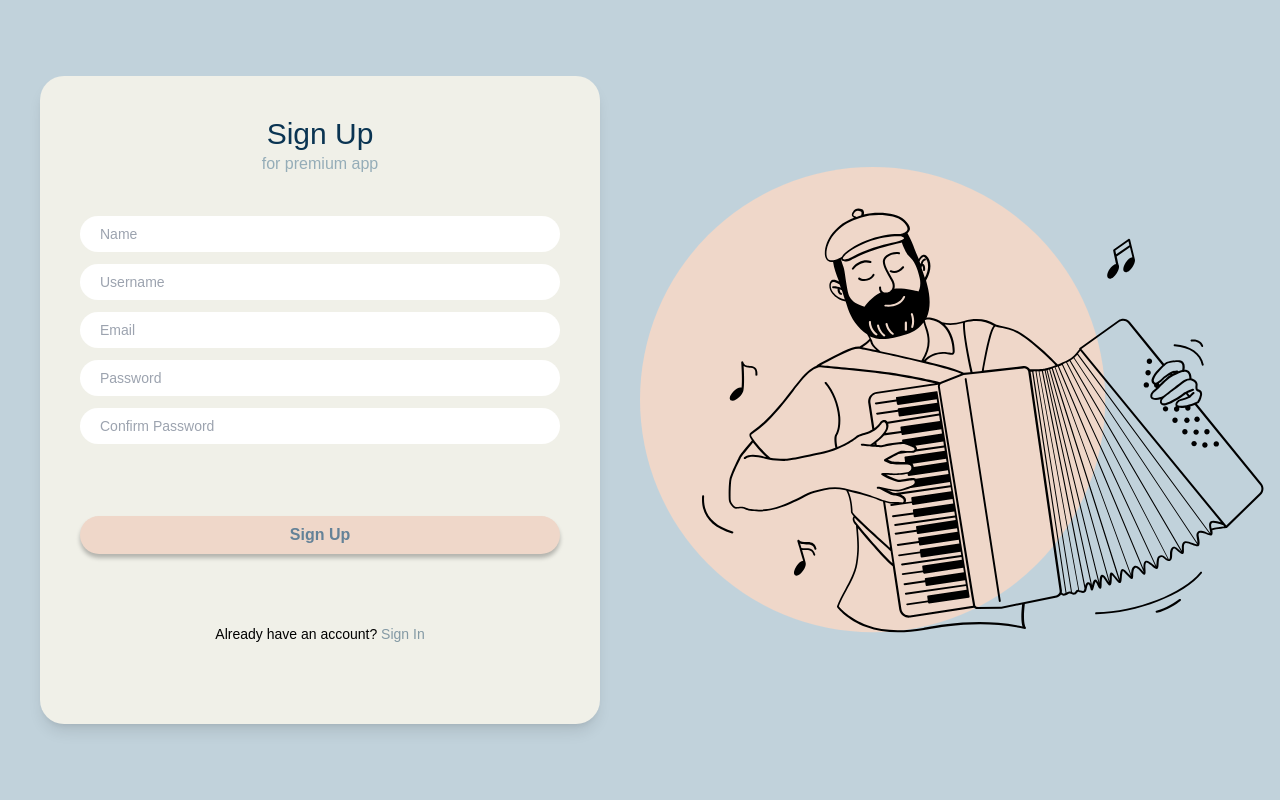
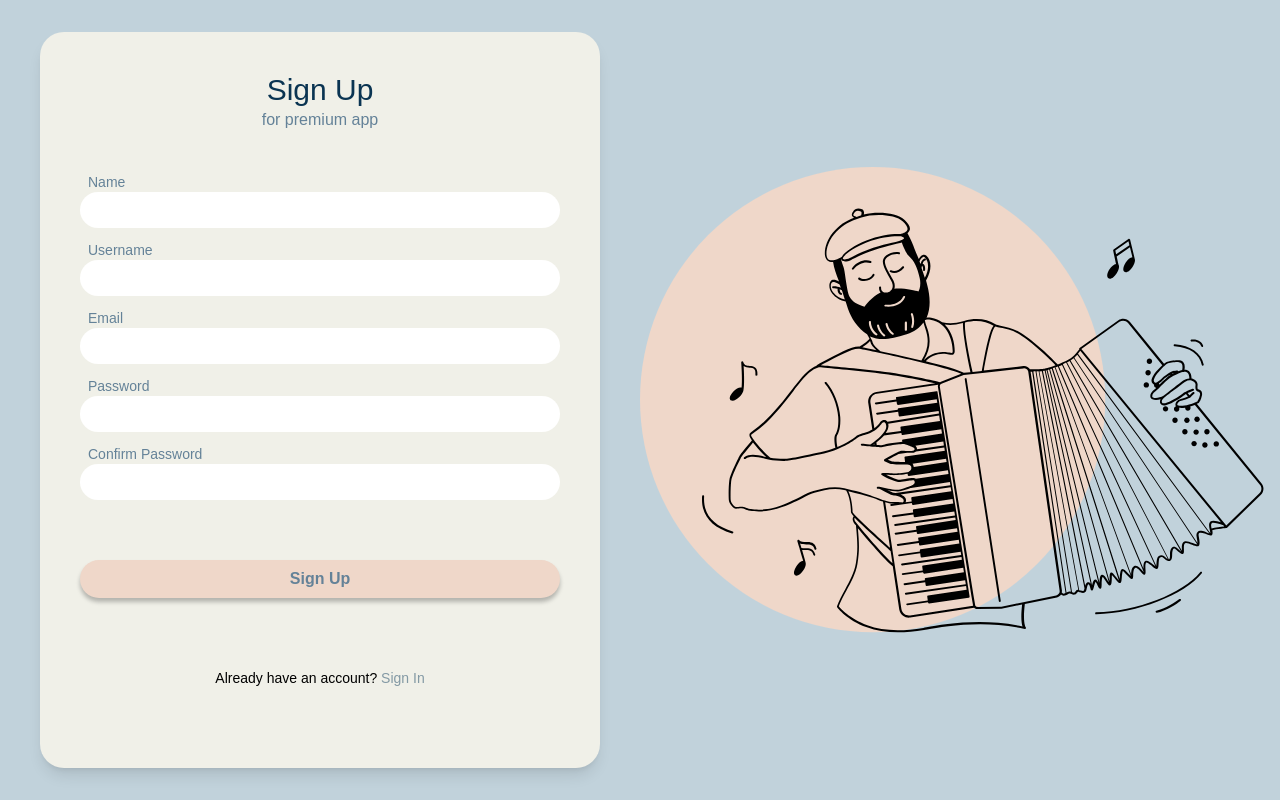
Before and after one commit to IF3110-2023-02-37/premium-app, a React (Vite) app: page /register in a window 1280 px wide. Built offline with nearby package versions, Linux system fonts and the light colour scheme.

Commit message:
rest register

```diff
--- a/src/pages/Register/Register.tsx
+++ b/src/pages/Register/Register.tsx
@@ -1,4 +1,78 @@
+import { ChangeEvent, FormEvent, useState } from "react"
+
+interface FormRegister {
+  displayName : string;
+  username: string;
+  email: string;
+  password: string;
+  confirmPassword: string;
+}
+
 export default function Register() {
+  const [formData, setFormData] = useState<FormRegister> ({
+    displayName: "",
+    username: "",
+    email: "",
+    password: "",
+    confirmPassword: "",
+  });
+
+  const [error, setError] = useState<string>('');
+  // const [success, setSuccess] = useState<string>('');
+
+  const handleInputChange = (e: ChangeEvent<HTMLInputElement>) => {
+    const { name, value } = e.target;
+    setFormData({ ...formData, [name]: value});
+
+  }
+
+
+  const handleSubmit = async (e: FormEvent<HTMLFormElement>) => {
+    e.preventDefault();
+    setError(''); //clear previous error
+    console.log("test")
+
+    if (formData.username.length !== 8) {
+      setError('Username must be 8 characters long');
+      return;
+    }
+
+    // cek username
+    if (formData.password !== formData.confirmPassword) {
+      setError('Password doesn\'t match');
+      return;
+    }
+
+    const data = {
+      username: formData.username,
+      email: formData.email,
+      password: formData.password,
+      displayName: formData.displayName,
+    }
+
+    try {
+      const url = import.meta.env.SERVER_URL;
+      const response = await fetch (`${url}/register`, {
+        method: 'POST',
+        headers: {
+          'Content-Type': 'application/json',
+        },
+        body: JSON.stringify(data),
+      })
+
+      const responseData = await response.json(); // Parse the response data
+      console.log(responseData); // Log the response data from the server
+      if (response.ok) {
+        console.log('Registration successful');
+      } else {
+        setError('Registration failed'); // Handle registration failure
+      }
+    } catch (error) {
+      setError('Api error, registration failed');
+    }
+
+  }
+
   return (
     <>
       <div className="w-screen h-screen bg-blue50 flex flex-row items-center">
@@ -6,13 +80,54 @@ export default function Register() {
         <div className="right-container w-[50%] md:w-full px-10 ">
           <div className="login-container w-full flex flex-col pt-10 text-center rounded-3xl bg-yellow100 min-h-[70vh] shadow-lg">
             <p className="text-3xl text-blue400">Sign Up</p>
-            <p className="text-md text-blue200 mb-5">for premium app</p>
-            <form className="flex flex-col w-full h-full px-10 gap-3 pt-5 pb-10" action="">
-              <input type="text" placeholder="Name" className="px-5 text-sm py-2 rounded-3xl" required/>
-              <input type="text" placeholder="Username" className="px-5 text-sm py-2 rounded-3xl" required/>
-              <input type="email" placeholder="Email" className="px-5 text-sm py-2 rounded-3xl" required/>
-              <input type="password" className="px-5 text-sm py-2 rounded-3xl" placeholder="Password" required/>
-              <input type="password" className="px-5 text-sm py-2 rounded-3xl" placeholder="Confirm Password" required/>
+            <p className="text-md text-blue300 mb-5">for premium app</p>
+            <form onSubmit={handleSubmit} className="flex flex-col w-full h-full px-10 pt-5 pb-10" action="">
+
+              <label htmlFor="displayName" className="self-start text-sm px-2 text-blue300">Name</label>
+              <input
+                type="text"
+                name = "displayName"
+                className="px-5 text-sm py-2 mb-3 rounded-3xl"
+                value={formData.displayName}
+                onChange={handleInputChange}
+                required/>
+
+              <label htmlFor="username" className="self-start text-sm px-2 text-blue300">Username</label>
+              <input
+                type="text"
+                name = "username"
+                className="px-5 text-sm py-2 mb-3 rounded-3xl"
+                value={formData.username}
+                onChange={handleInputChange}
+                required/>
+
+              <label htmlFor="email" className="self-start text-sm px-2 text-blue300">Email</label>
+              <input
+                type="email"
+                name = "email"
+                value={formData.email}
+                onChange={handleInputChange}
+                className="px-5 text-sm py-2 mb-3 rounded-3xl"
+                required/>
+
+              <label htmlFor="password" className="self-start text-sm px-2 text-blue300">Password</label>
+              <input
+                type="password"
+                className="px-5 text-sm py-2 mb-3 rounded-3xl"
+                value={formData.password}
+                onChange={handleInputChange}
+                name = "password"
+                required/>
+
+              <label htmlFor="confirmPassword" className="self-start text-sm px-2 text-blue300">Confirm Password</label>
+              <input
+                type="password"
+                className="px-5 text-sm py-2 rounded-3xl"
+                value={formData.confirmPassword}
+                onChange={handleInputChange}
+                name = "confirmPassword"
+                required/>
+               <p className="self-start text-sm px-5 text-red100">{error}</p>
               <button type="submit" className="btn-var1">Sign Up</button>
             </form>
 
@@ -21,7 +136,7 @@ export default function Register() {
         </div>
 
         <div className="left-container w-[50%] md:hidden pr-4">
-          <img src="public/image1.svg" alt="" />
+          <img src="image1.svg" alt="" />
         </div>
       </div>
 
```
Also changed, not shown: 1 other file (tests, documents, lock files or other folders).
